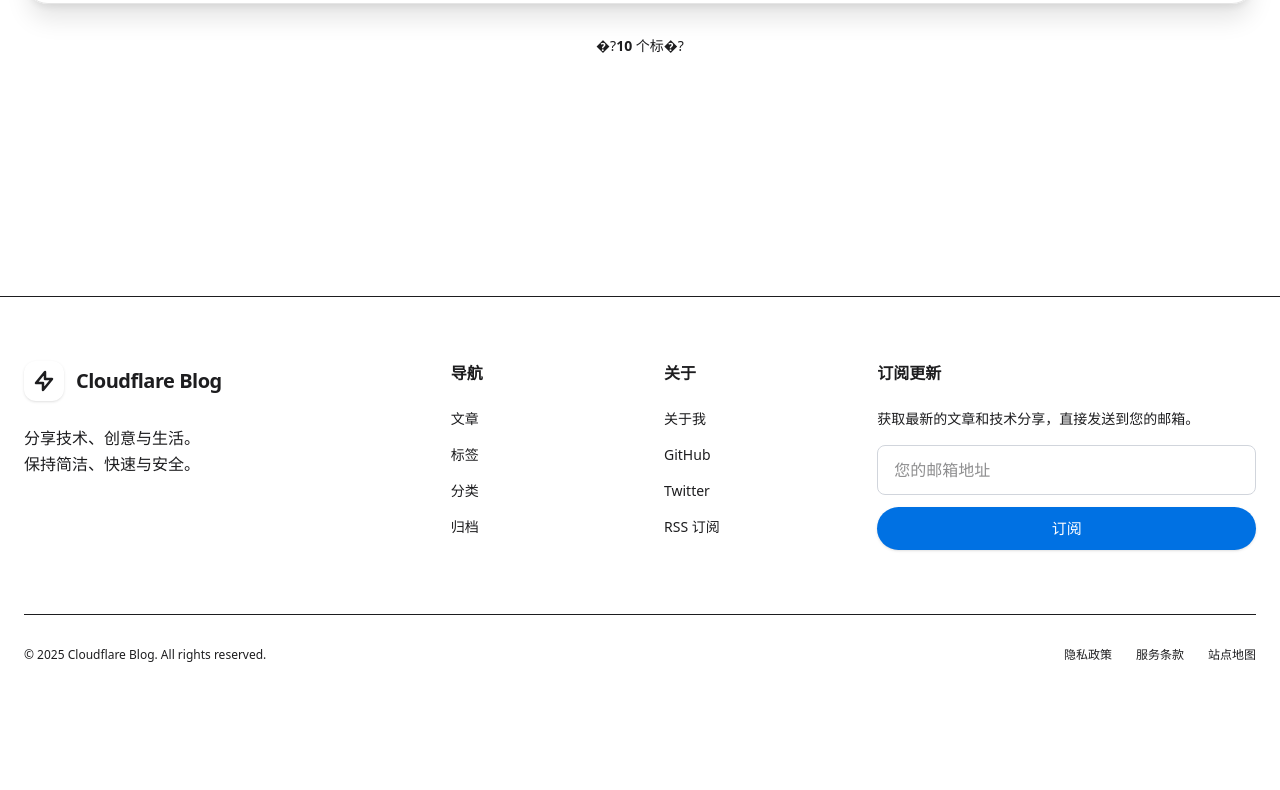
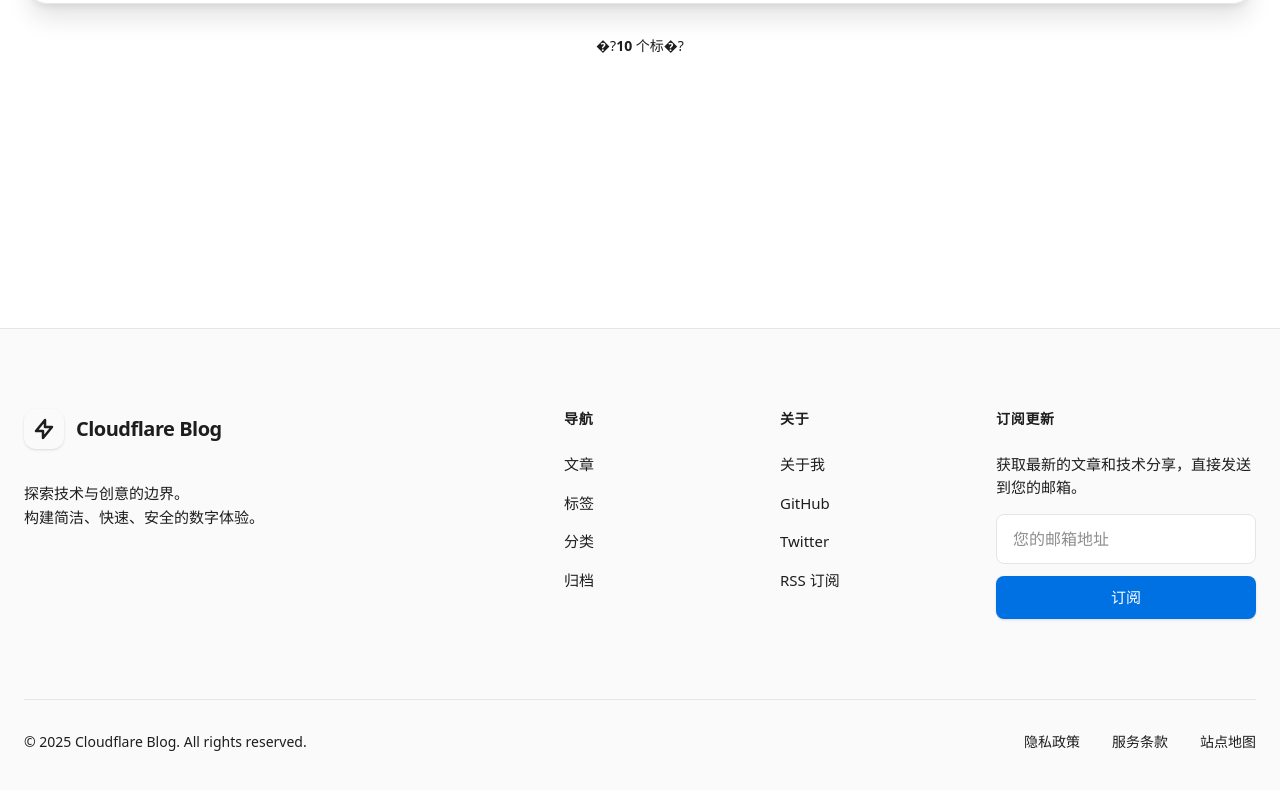
Before and after one commit to AincFh/blog, a Next.js app: page /tags in a window 1280 px wide. Shown: the part 638-1428 px from the top of the page. Built offline with nearby package versions, Linux system fonts and the light colour scheme.

Commit message:
Revert to @cloudflare/next-on-pages, fix API route conflicts

```diff
--- a/cloudflare.json
+++ b/cloudflare.json
@@ -1,7 +1,7 @@
 {
   "$schema": "https://pages.cloudflare.com/schema.json",
-  "buildCommand": "npm run build",
-  "buildOutputDirectory": "out",
+  "buildCommand": "npm run build && npm run pages:build",
+  "buildOutputDirectory": ".vercel/output/static",
   "devCommand": "npm run dev",
   "framework": "nextjs",
   "env": {
@@ -10,7 +10,6 @@
   "ignore": [
     ".git",
     ".github",
-    ".next",
     "node_modules",
     ".wrangler"
   ]
--- a/next.config.js
+++ b/next.config.js
@@ -10,10 +10,14 @@ const nextConfig = {
       },
     ],
   },
-  // 启用静态导出
-  output: 'export',
+  experimental: {
+    serverActions: {
+      allowedOrigins: ['localhost:3000']
+    }
+  },
   // Cloudflare Pages 优化设置
-  trailingSlash: true,
+  skipTrailingSlashRedirect: true,
+  trailingSlash: false,
   // 禁用构建时的检查以加速构建
   eslint: {
     ignoreDuringBuilds: true,
--- a/src/app/page.tsx
+++ b/src/app/page.tsx
@@ -18,24 +18,28 @@ export default function Home() {
   }, []);
 
   const fadeInUp = {
-    initial: { opacity: 0, y: 20 },
+    initial: { opacity: 0, y: 30 },
     animate: { opacity: 1, y: 0 },
-    transition: { duration: 0.6, ease: [0.25, 0.1, 0.25, 1] }
+    transition: { duration: 0.8, ease: [0.25, 0.1, 0.25, 1] }
   };
 
   return (
-    <main className="space-y-24 pb-20">
-      {/* Hero Section - 极简大气 */}
-      <section className="relative min-h-[85vh] flex flex-col items-center justify-center text-center px-4 overflow-hidden">
-        {/* 背景光晕 */}
-        <div className="absolute top-1/2 left-1/2 -translate-x-1/2 -translate-y-1/2 w-[800px] h-[800px] bg-primary/20 rounded-full blur-[120px] opacity-50 animate-pulse" />
+    <main className="min-h-screen pb-20">
+      {/* Hero Section - Mesh Gradient & Glass */}
+      <section className="relative min-h-[92vh] flex flex-col items-center justify-center text-center px-4 overflow-hidden pt-16">
+        {/* Dynamic Mesh Gradient Background */}
+        <div className="absolute inset-0 -z-10 overflow-hidden">
+          <div className="absolute top-[-20%] left-[-10%] w-[70%] h-[70%] bg-blue-400/20 dark:bg-blue-600/10 rounded-full blur-[120px] animate-blob mix-blend-multiply dark:mix-blend-screen" />
+          <div className="absolute top-[-10%] right-[-10%] w-[60%] h-[60%] bg-purple-400/20 dark:bg-purple-600/10 rounded-full blur-[120px] animate-blob animation-delay-2000 mix-blend-multiply dark:mix-blend-screen" />
+          <div className="absolute bottom-[-20%] left-[20%] w-[60%] h-[60%] bg-indigo-400/20 dark:bg-indigo-600/10 rounded-full blur-[120px] animate-blob animation-delay-4000 mix-blend-multiply dark:mix-blend-screen" />
+        </div>
 
-        <div className="relative z-10 max-w-4xl mx-auto space-y-8">
+        <div className="relative z-10 max-w-5xl mx-auto space-y-12">
           <motion.div
             initial={{ scale: 0.8, opacity: 0 }}
             animate={{ scale: 1, opacity: 1 }}
-            transition={{ duration: 0.8, ease: "backOut" }}
-            className="w-32 h-32 mx-auto rounded-full overflow-hidden border-4 border-white/50 dark:border-white/10 shadow-2xl"
+            transition={{ duration: 1, ease: "easeOut" }}
+            className="w-32 h-32 mx-auto rounded-full overflow-hidden shadow-2xl ring-4 ring-white/50 dark:ring-white/10"
           >
             <Image
               src="https://picsum.photos/seed/avatar/200/200.jpg"
@@ -46,52 +50,69 @@ export default function Home() {
             />
           </motion.div>
 
+          <div className="space-y-6">
+            <div className="h-24 md:h-32 flex items-center justify-center overflow-hidden">
               <motion.h1
                 key={headlineIndex}
-            initial={{ opacity: 0, y: 20 }}
-            animate={{ opacity: 1, y: 0 }}
-            exit={{ opacity: 0, y: -20 }}
-            className="text-5xl md:text-7xl font-bold tracking-tight bg-clip-text text-transparent bg-gradient-to-r from-foreground to-foreground/60 dark:from-white dark:to-white/60 h-24"
+                initial={{ opacity: 0, y: 40, filter: "blur(10px)" }}
+                animate={{ opacity: 1, y: 0, filter: "blur(0px)" }}
+                exit={{ opacity: 0, y: -40, filter: "blur(10px)" }}
+                transition={{ duration: 0.8, ease: [0.25, 0.1, 0.25, 1] }}
+                className="text-5xl md:text-7xl lg:text-8xl font-bold tracking-tight text-balance text-foreground"
               >
                 {headlines[headlineIndex]}
               </motion.h1>
+            </div>
 
             <motion.p
               {...fadeInUp}
-            transition={{ delay: 0.2 }}
-            className="text-xl text-muted-foreground max-w-2xl mx-auto leading-relaxed"
+              transition={{ delay: 0.2, duration: 1 }}
+              className="text-xl md:text-2xl text-muted-foreground max-w-2xl mx-auto leading-relaxed font-light"
             >
               在这里，我分享关于前端开发、UI 设计以及生活感悟的点滴。
-            <br />
+              <br className="hidden md:block" />
               希望这些内容能给你带来启发。
             </motion.p>
+          </div>
 
           <motion.div
             {...fadeInUp}
-            transition={{ delay: 0.4 }}
-            className="flex flex-col sm:flex-row gap-4 justify-center items-center"
+            transition={{ delay: 0.4, duration: 1 }}
+            className="flex flex-col sm:flex-row gap-5 justify-center items-center pt-4"
           >
             <Link href="/posts">
-              <Button size="lg" className="rounded-full px-8 text-lg h-14" rightIcon={<ArrowRight className="w-5 h-5" />}>
+              <Button size="lg" className="rounded-full px-10 text-lg h-14 shadow-apple hover:shadow-apple-hover transition-all duration-300" rightIcon={<ArrowRight className="w-5 h-5" />}>
                 开始阅读
               </Button>
             </Link>
             <Link href="/about">
-              <Button variant="glass" size="lg" className="rounded-full px-8 text-lg h-14">
+              <Button variant="glass" size="lg" className="rounded-full px-10 text-lg h-14 hover:bg-white/50 dark:hover:bg-white/10 transition-all duration-300">
                 关于我
               </Button>
             </Link>
           </motion.div>
         </div>
+
+        {/* Scroll Indicator */}
+        <motion.div
+          initial={{ opacity: 0 }}
+          animate={{ opacity: 1 }}
+          transition={{ delay: 1.5, duration: 1 }}
+          className="absolute bottom-10 left-1/2 -translate-x-1/2 animate-bounce text-muted-foreground"
+        >
+          <svg xmlns="http://www.w3.org/2000/svg" fill="none" viewBox="0 0 24 24" strokeWidth={1.5} stroke="currentColor" className="w-6 h-6">
+            <path strokeLinecap="round" strokeLinejoin="round" d="M19.5 8.25l-7.5 7.5-7.5-7.5" />
+          </svg>
+        </motion.div>
       </section>
 
-      {/* Features Grid - 玻璃拟态卡片 */}
-      <section className="container mx-auto px-6">
+      {/* Features Grid - Apple Style Cards */}
+      <section className="container mx-auto px-6 py-24">
         <motion.div
           initial={{ opacity: 0, y: 40 }}
           whileInView={{ opacity: 1, y: 0 }}
-          viewport={{ once: true }}
-          transition={{ duration: 0.8, ease: "easeOut" }}
+          viewport={{ once: true, margin: "-100px" }}
+          transition={{ duration: 1, ease: "easeOut" }}
           className="grid grid-cols-1 md:grid-cols-3 gap-8"
         >
           {[
@@ -99,31 +120,32 @@ export default function Home() {
               icon: <Code className="w-8 h-8 text-blue-500" />,
               title: "技术深度",
               desc: "深入探讨 React, Next.js 等前沿技术栈的最佳实践。",
-              bg: "bg-blue-500/10"
+              bg: "bg-blue-50 dark:bg-blue-500/10"
             },
             {
               icon: <Palette className="w-8 h-8 text-purple-500" />,
               title: "设计美学",
               desc: "追求极致的用户体验，分享 UI/UX 设计心得。",
-              bg: "bg-purple-500/10"
+              bg: "bg-purple-50 dark:bg-purple-500/10"
             },
             {
               icon: <BookOpen className="w-8 h-8 text-green-500" />,
               title: "持续学习",
               desc: "记录学习过程中的思考，构建完整的知识体系。",
-              bg: "bg-green-500/10"
+              bg: "bg-green-50 dark:bg-green-500/10"
             }
           ].map((feature, index) => (
             <motion.div
               key={index}
-              whileHover={{ y: -10 }}
-              className="p-8 rounded-3xl bg-white/50 dark:bg-white/5 backdrop-blur-xl border border-white/20 dark:border-white/10 shadow-xl hover:shadow-2xl transition-all duration-300"
+              whileHover={{ y: -8, scale: 1.02 }}
+              transition={{ type: "spring", stiffness: 300, damping: 20 }}
+              className="p-10 rounded-[2rem] bg-white dark:bg-neutral-900 border border-neutral-100 dark:border-neutral-800 shadow-apple hover:shadow-apple-hover transition-all duration-300"
             >
-              <div className={`w-16 h-16 rounded-2xl ${feature.bg} flex items-center justify-center mb-6`}>
+              <div className={`w-16 h-16 rounded-2xl ${feature.bg} flex items-center justify-center mb-8`}>
                 {feature.icon}
               </div>
-              <h3 className="text-2xl font-bold mb-3 text-foreground dark:text-white">{feature.title}</h3>
-              <p className="text-muted-foreground leading-relaxed">
+              <h3 className="text-2xl font-bold mb-4 text-foreground tracking-tight">{feature.title}</h3>
+              <p className="text-muted-foreground leading-relaxed text-[17px]">
                 {feature.desc}
               </p>
             </motion.div>
@@ -132,14 +154,14 @@ export default function Home() {
       </section>
 
       {/* Latest Posts */}
-      <section className="container mx-auto px-6">
-        <div className="flex items-center justify-between mb-12">
+      <section className="container mx-auto px-6 py-12">
+        <div className="flex items-center justify-between mb-16">
           <div>
-            <h2 className="text-3xl font-bold text-foreground dark:text-white mb-2">最新文章</h2>
-            <p className="text-muted-foreground">探索最新的技术动态与思考</p>
+            <h2 className="text-4xl font-bold text-foreground mb-3 tracking-tight">最新文章</h2>
+            <p className="text-lg text-muted-foreground">探索最新的技术动态与思考</p>
           </div>
           <Link href="/posts">
-            <Button variant="ghost" rightIcon={<ArrowRight className="w-4 h-4" />}>
+            <Button variant="ghost" className="text-lg hover:bg-neutral-100 dark:hover:bg-neutral-800 rounded-full px-6" rightIcon={<ArrowRight className="w-5 h-5" />}>
               查看全部
             </Button>
           </Link>
--- a/src/frontend/components/Footer.tsx
+++ b/src/frontend/components/Footer.tsx
@@ -1,3 +1,5 @@
+"use client";
+
 "use client";
 
 import Link from "next/link";
@@ -6,73 +8,73 @@ import { Input } from "@/shared/components/ui/Input";
 
 export default function Footer() {
   return (
-    <footer className="mt-24 border-t border-border/40 dark:border-border-dark/40 bg-white/50 dark:bg-black/50 backdrop-blur-xl">
-      <div className="container mx-auto px-6 py-16">
-        <div className="grid grid-cols-1 md:grid-cols-12 gap-12">
+    <footer className="mt-32 border-t border-neutral-200 dark:border-neutral-800 bg-neutral-50 dark:bg-black">
+      <div className="container mx-auto px-6 py-20">
+        <div className="grid grid-cols-1 md:grid-cols-12 gap-12 lg:gap-16">
           {/* Brand Section */}
-          <div className="md:col-span-4 space-y-6">
+          <div className="md:col-span-4 space-y-8">
             <div className="flex items-center space-x-3">
-              <div className="w-10 h-10 bg-foreground dark:bg-white rounded-xl flex items-center justify-center text-background dark:text-black shadow-sm">
+              <div className="w-10 h-10 bg-foreground text-background rounded-xl flex items-center justify-center shadow-sm">
                 <svg xmlns="http://www.w3.org/2000/svg" className="h-6 w-6" fill="none" viewBox="0 0 24 24" stroke="currentColor">
                   <path strokeLinecap="round" strokeLinejoin="round" strokeWidth={2.5} d="M13 10V3L4 14h7v7l9-11h-7z" />
                 </svg>
               </div>
               <span className="text-xl font-bold tracking-tight">Cloudflare Blog</span>
             </div>
-            <p className="text-muted-foreground leading-relaxed max-w-xs">
-              分享技术、创意与生活。
+            <p className="text-muted-foreground leading-relaxed max-w-sm text-[15px]">
+              探索技术与创意的边界。
               <br />
-              保持简洁、快速与安全。
+              构建简洁、快速、安全的数字体验。
             </p>
           </div>
 
           {/* Navigation Links */}
-          <div className="md:col-span-2">
-            <h4 className="font-semibold mb-6 text-foreground">导航</h4>
-            <ul className="space-y-4 text-sm text-muted-foreground">
-              <li><Link href="/posts" className="hover:text-primary transition-colors">文章</Link></li>
-              <li><Link href="/tags" className="hover:text-primary transition-colors">标签</Link></li>
-              <li><Link href="/categories" className="hover:text-primary transition-colors">分类</Link></li>
-              <li><Link href="/archive" className="hover:text-primary transition-colors">归档</Link></li>
+          <div className="md:col-span-2 md:col-start-6">
+            <h4 className="font-semibold mb-6 text-foreground text-sm uppercase tracking-wider">导航</h4>
+            <ul className="space-y-4 text-[15px] text-muted-foreground">
+              <li><Link href="/posts" className="hover:text-foreground transition-colors">文章</Link></li>
+              <li><Link href="/tags" className="hover:text-foreground transition-colors">标签</Link></li>
+              <li><Link href="/categories" className="hover:text-foreground transition-colors">分类</Link></li>
+              <li><Link href="/archive" className="hover:text-foreground transition-colors">归档</Link></li>
             </ul>
           </div>
 
           <div className="md:col-span-2">
-            <h4 className="font-semibold mb-6 text-foreground">关于</h4>
-            <ul className="space-y-4 text-sm text-muted-foreground">
-              <li><Link href="/about" className="hover:text-primary transition-colors">关于我</Link></li>
-              <li><a href="#" className="hover:text-primary transition-colors">GitHub</a></li>
-              <li><a href="#" className="hover:text-primary transition-colors">Twitter</a></li>
-              <li><Link href="/rss.xml" className="hover:text-primary transition-colors">RSS 订阅</Link></li>
+            <h4 className="font-semibold mb-6 text-foreground text-sm uppercase tracking-wider">关于</h4>
+            <ul className="space-y-4 text-[15px] text-muted-foreground">
+              <li><Link href="/about" className="hover:text-foreground transition-colors">关于我</Link></li>
+              <li><a href="#" className="hover:text-foreground transition-colors">GitHub</a></li>
+              <li><a href="#" className="hover:text-foreground transition-colors">Twitter</a></li>
+              <li><Link href="/rss.xml" className="hover:text-foreground transition-colors">RSS 订阅</Link></li>
             </ul>
           </div>
 
           {/* Subscription Section */}
-          <div className="md:col-span-4">
-            <h4 className="font-semibold mb-6 text-foreground">订阅更新</h4>
-            <p className="text-sm text-muted-foreground mb-4">
+          <div className="md:col-span-3">
+            <h4 className="font-semibold mb-6 text-foreground text-sm uppercase tracking-wider">订阅更新</h4>
+            <p className="text-[15px] text-muted-foreground mb-4">
               获取最新的文章和技术分享，直接发送到您的邮箱。
             </p>
             <form className="space-y-3" onSubmit={(e) => e.preventDefault()}>
               <Input
                 type="email"
                 placeholder="您的邮箱地址"
-                className="bg-white dark:bg-surface-dark"
+                className="bg-white dark:bg-neutral-900 border-neutral-200 dark:border-neutral-800 focus:ring-2 focus:ring-primary/20 transition-all rounded-lg"
               />
-              <Button className="w-full" variant="default">
+              <Button className="w-full rounded-lg" variant="default">
                 订阅
               </Button>
             </form>
           </div>
         </div>
 
-        {/* Bottom Section - 不包含admin链接 */}
-        <div className="mt-16 pt-8 border-t border-border/40 dark:border-border-dark/40">
-          <div className="flex flex-col md:flex-row items-center justify-between gap-4">
-            <span className="text-xs text-muted-foreground">
+        {/* Bottom Section */}
+        <div className="mt-20 pt-8 border-t border-neutral-200 dark:border-neutral-800">
+          <div className="flex flex-col md:flex-row items-center justify-between gap-6">
+            <span className="text-sm text-muted-foreground">
               © {new Date().getFullYear()} Cloudflare Blog. All rights reserved.
             </span>
-            <div className="flex items-center gap-6 text-xs">
+            <div className="flex items-center gap-8 text-sm">
               <Link href="/privacy" className="text-muted-foreground hover:text-foreground transition-colors">
                 隐私政策
               </Link>
```
Lines whose indentation alone changed are shown as unchanged.
